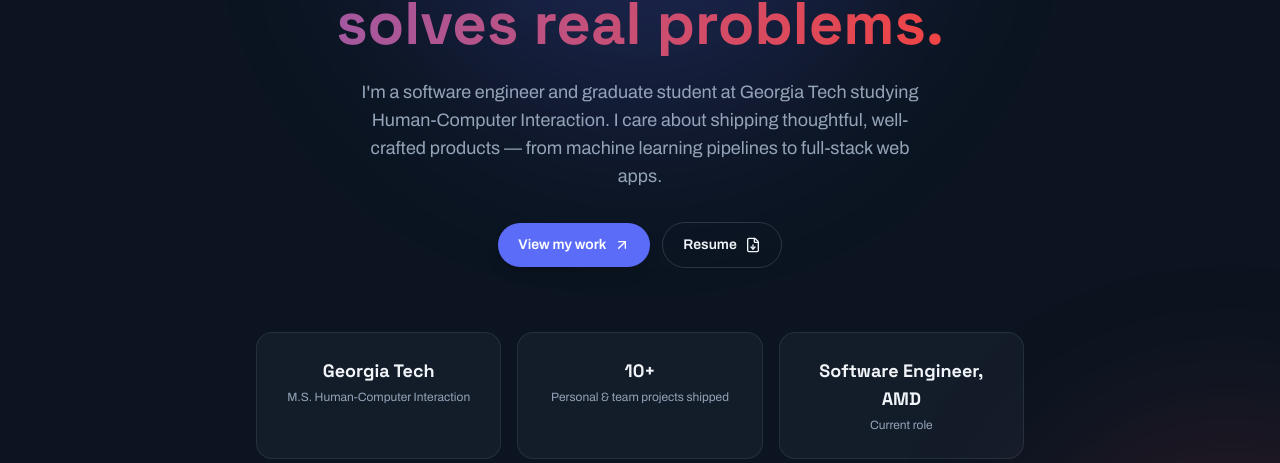
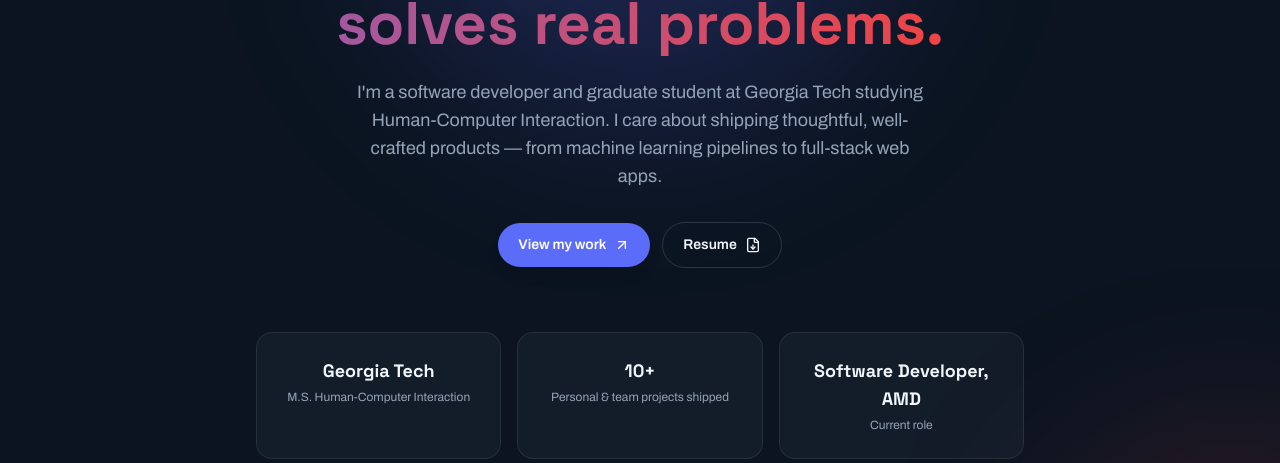
Before and after one commit to caleb-j-kim/portfolio-website, a Next.js app in the folder portfolio/: page /pages/home in a window 1280 px wide. Shown: the part 321-784 px from the top of the page. Built offline with nearby package versions, Linux system fonts and the light colour scheme.

Commit message:
Uploaded latest resume with minor tweaks.

```diff
--- a/portfolio/app/pages/experience/page.js
+++ b/portfolio/app/pages/experience/page.js
@@ -21,7 +21,7 @@ const experience = [
   },
 
   {
-    title: "Software Developer Intern",
+    title: "Software Development Intern",
     subtitle: "TLT - Tomorrow's Leaders Today",
     date: "January - May 2025",
     details: [{ label: "Technologies Used", value: "Next.js, Node.js, Tailwind CSS, SQLite, Prisma, Figma, & Oauth 2.0" }],
--- a/portfolio/app/pages/home/page.js
+++ b/portfolio/app/pages/home/page.js
@@ -13,7 +13,7 @@ const stack = [
 const stats = [
   { label: "M.S. Human-Computer Interaction", value: "Georgia Tech" },
   { label: "Personal & team projects shipped", value: "10+" },
-  { label: "Current role", value: "Software Engineer, AMD" },
+  { label: "Current role", value: "Software Developer, AMD" },
 ]
 
 export default function Home() {
@@ -41,7 +41,7 @@ export default function Home() {
             </h1>
 
             <p className="mx-auto mt-6 max-w-xl text-base leading-relaxed text-muted sm:text-lg">
-              I&apos;m a software engineer and graduate student at Georgia Tech studying Human-Computer
+              I&apos;m a software developer and graduate student at Georgia Tech studying Human-Computer
               Interaction. I care about shipping thoughtful, well-crafted products &mdash; from machine
               learning pipelines to full-stack web apps.
             </p>
```
Also changed, not shown: 1 other file (tests, documents, lock files or other folders).
